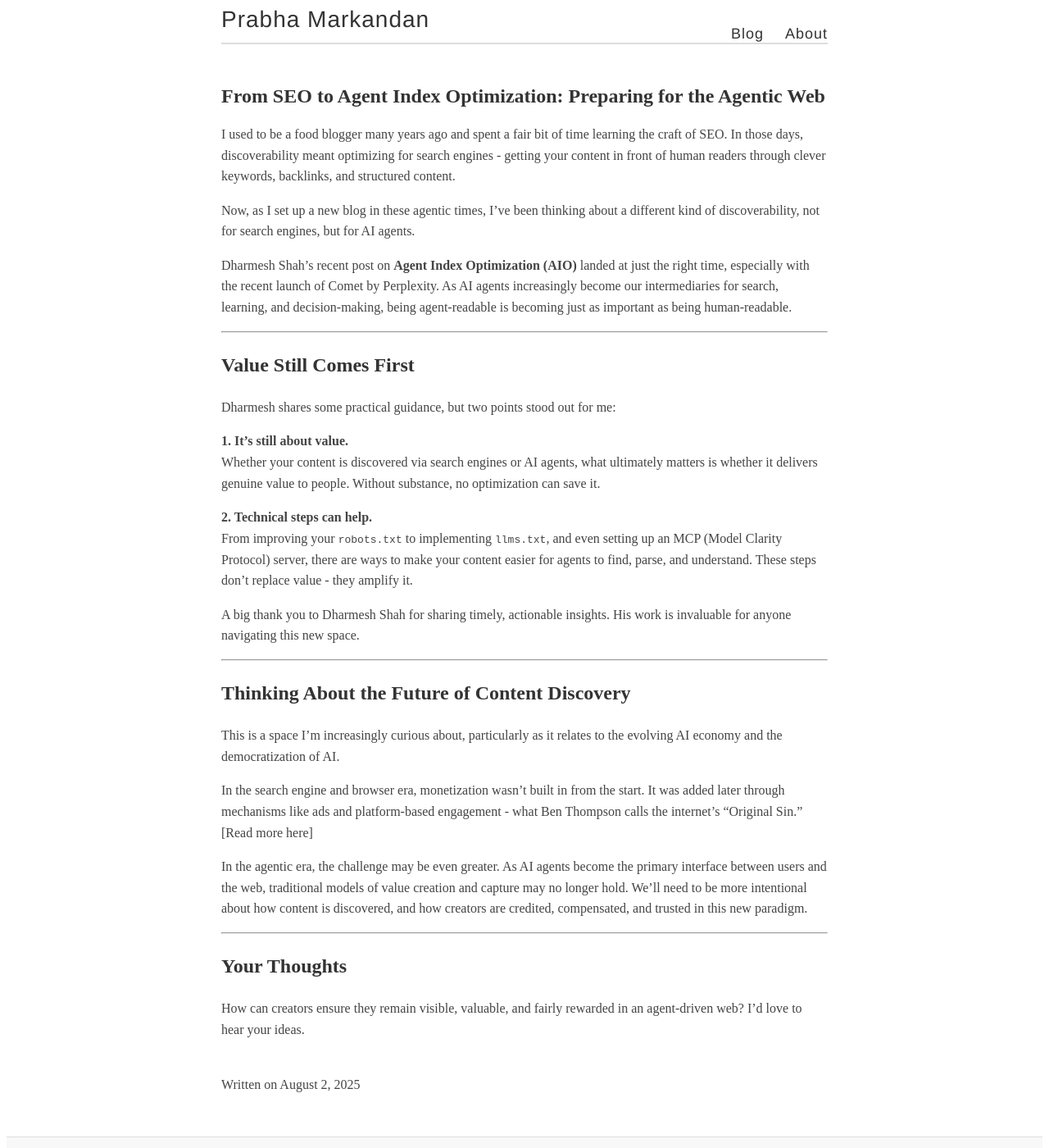
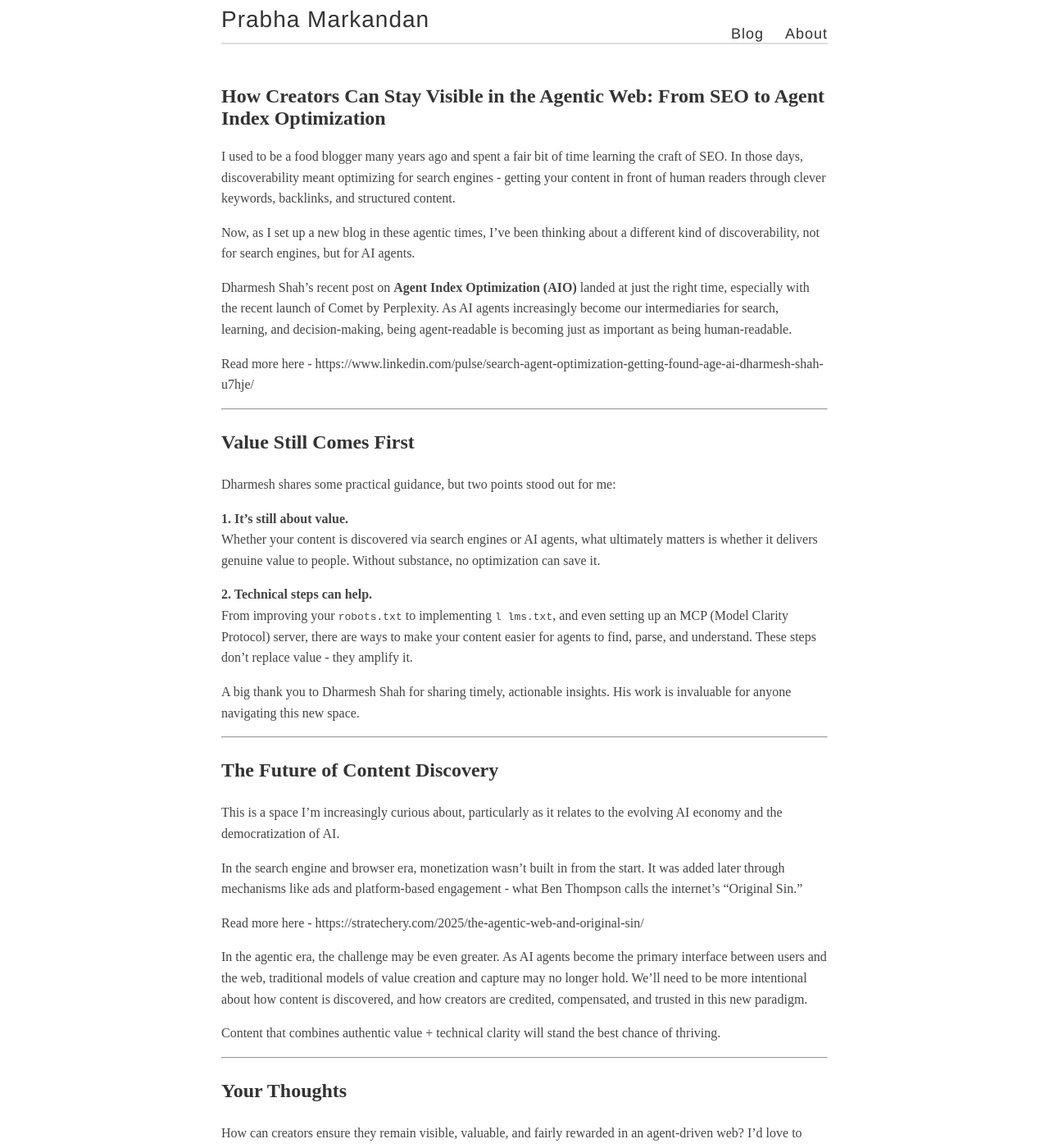
Before and after one commit to prabhamarkandan/prabhamarkandan.github.io, a Jekyll site: the page built from _posts/2025-08-02-seo-to-agent-index-optimization-agentic-web.md, in a window 1280 px wide and 1400 px high. Shown: the whole window at 82% size. Built offline with Jekyll 4.4.1, drawn with Linux system fonts in a browser that asks for light colours.

Commit message:
Revise title and enhance content clarity

```diff
--- a/_posts/2025-08-02-seo-to-agent-index-optimization-agentic-web.md
+++ b/_posts/2025-08-02-seo-to-agent-index-optimization-agentic-web.md
@@ -1,15 +1,18 @@
 ---
 layout: post
-title: "From SEO to Agent Index Optimization: Preparing for the Agentic Web"
+title: "How Creators Can Stay Visible in the Agentic Web: From SEO to Agent Index Optimization"
 date: 2025-08-02
 categories: engineering leadership
 ---
 
 I used to be a food blogger many years ago and spent a fair bit of time learning the craft of SEO. In those days, discoverability meant optimizing for search engines - getting your content in front of human readers through clever keywords, backlinks, and structured content.
 
+
 Now, as I set up a new blog in these agentic times, I’ve been thinking about a different kind of discoverability, not for search engines, but for AI agents.
 
-Dharmesh Shah’s recent post on **Agent Index Optimization (AIO)** landed at just the right time, especially with the recent launch of Comet by Perplexity. As AI agents increasingly become our intermediaries for search, learning, and decision-making, being agent-readable is becoming just as important as being human-readable.
+Dharmesh Shah’s recent post on **Agent Index Optimization (AIO)**  landed at just the right time, especially with the recent launch of Comet by Perplexity. As AI agents increasingly become our intermediaries for search, learning, and decision-making, being agent-readable is becoming just as important as being human-readable.
+
+Read more here - https://www.linkedin.com/pulse/search-agent-optimization-getting-found-age-ai-dharmesh-shah-u7hje/
 
 ---
 
@@ -21,19 +24,23 @@
 Whether your content is discovered via search engines or AI agents, what ultimately matters is whether it delivers genuine value to people. Without substance, no optimization can save it.
 
 **2. Technical steps can help.**
-From improving your `robots.txt` to implementing `llms.txt`, and even setting up an MCP (Model Clarity Protocol) server, there are ways to make your content easier for agents to find, parse, and understand. These steps don’t replace value - they amplify it.
+From improving your `robots.txt` to implementing `l lms.txt`, and even setting up an MCP (Model Clarity Protocol) server, there are ways to make your content easier for agents to find, parse, and understand. These steps don’t replace value - they amplify it.
 
 A big thank you to Dharmesh Shah for sharing timely, actionable insights. His work is invaluable for anyone navigating this new space.
 
 ---
 
-## Thinking About the Future of Content Discovery
+## The Future of Content Discovery
 
 This is a space I’m increasingly curious about, particularly as it relates to the evolving AI economy and the democratization of AI.
 
-In the search engine and browser era, monetization wasn’t built in from the start. It was added later through mechanisms like ads and platform-based engagement - what Ben Thompson calls the internet’s “Original Sin.” [Read more here]
+In the search engine and browser era, monetization wasn’t built in from the start. It was added later through mechanisms like ads and platform-based engagement - what Ben Thompson calls the internet’s “Original Sin.”
+
+Read more here - https://stratechery.com/2025/the-agentic-web-and-original-sin/
 
 In the agentic era, the challenge may be even greater. As AI agents become the primary interface between users and the web, traditional models of value creation and capture may no longer hold. We’ll need to be more intentional about how content is discovered, and how creators are credited, compensated, and trusted in this new paradigm.
+
+Content that combines authentic value + technical clarity will stand the best chance of thriving.
 
 ---
 
```
